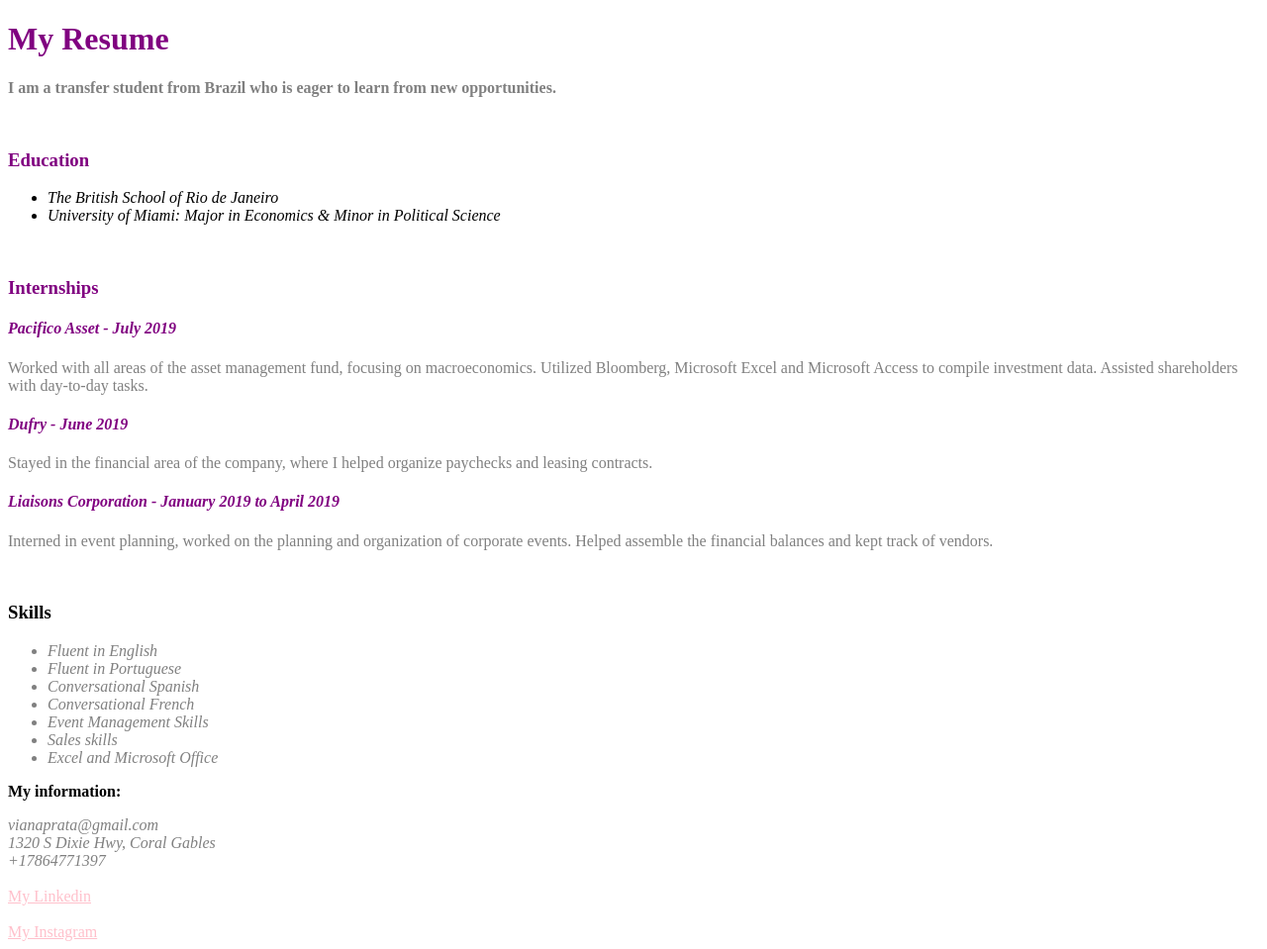
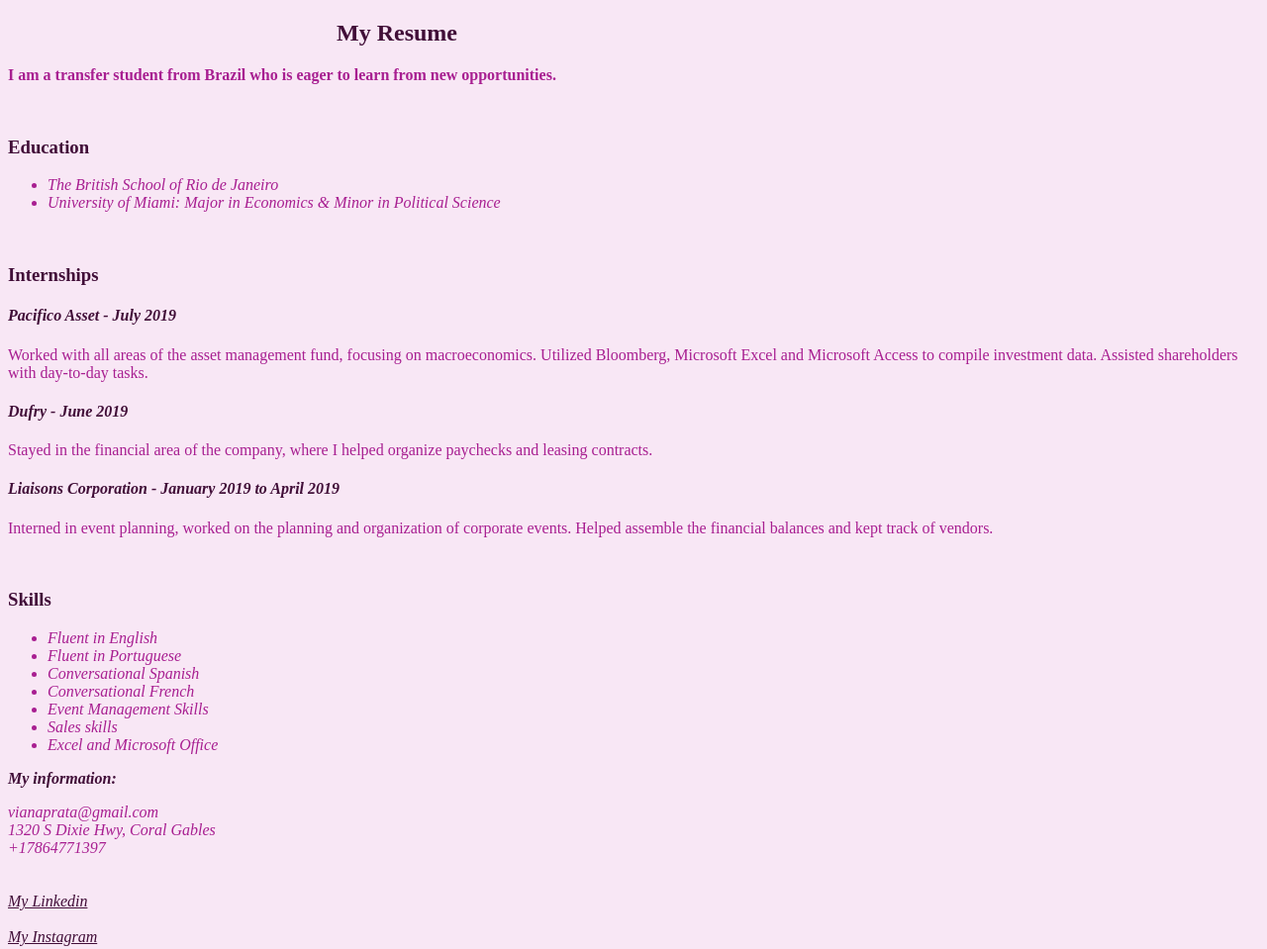
Before and after one commit to vianaprata/CIM111, a plain HTML site: page hw/resume/index.html in a window 1280 px wide. Shown: the top 959 px of the page at 99% size. Drawn offline with Linux system fonts and the light colour scheme.

Commit message:
corrections first assignment

```diff
--- /dev/null
+++ b/class_examples/css_intro/style.css
@@ -0,0 +1,11 @@
+h1 {
+  font-size: 50px;
+  color:goldenrod;
+}
+
+p {
+  font-size: 150%;
+  font-weight: 600;
+}
+
+/* percentage is how big in relation to something else, the px is how big it will be */
--- a/hw/resume/index.html
+++ b/hw/resume/index.html
@@ -6,75 +6,76 @@
     <meta name="description" content="My resume">
     <meta name="keywords" content="HTML,tags">
 		<meta name="viewport" content="width=device-width, initial-scale=1.0">
-    <div>
       <title> Viana Barcellos Prata </title>
-    </div>
+
 
     <!---<p> <b> Viana Barcellos Prata's resume </b> </p>  do this with command / to hide -->
     <!-- this color change, changes all h1/ to change paragrapha put p/ to change other things put trhe initialsw -->
-     <Style>
+     <!-- <Style>
       h1 {
-        color: purple;
+        color: purp;
        }
-    </style>
+    </style> -->
 
-    <Style>
+    <!-- <Style>
      p {
-       color: grey;
+       color: orange ;
       }
-    </style>
+    </style> -->
 
 <!-- this other way styles everything you specify in the style.css file -->
 <link rel="stylesheet" href="style.css">
 
   </head>
 
+<!-- the id is for style, put tyle1 in all paragraphs -->
   <body>
-    <div>
-    <h1> <b> My Resume </b> </h1>
+    <main>
+    <section id="centered">
+    <h1> My Resume </h1>
+  </section>
+  <section id="numbertwo">
     <p> <b> I am a transfer student from Brazil who is eager to learn from new opportunities.</b> </p>
-  </div>
+  </section>
+</main>
  <!-- this color changes, changes just this espicific thing -->
 <br>
-    <div>
-      <h3 style= "color: purple"> Education</h3>
-    <p> <ul> <i>
-      <li > The British School of Rio de Janeiro</li>
-      <li > University of Miami: Major in Economics & Minor in Political Science </i> </li>
+    <section>
+      <h3 style= "color: #410E38 "> Education</h3>
+    <p style= "color: #A81F91 " > <ul>
+      <li style= "color: #A81F91"> <i> The British School of Rio de Janeiro </li> </i>
+      <li style= "color: #A81F91"> <i> University of Miami: Major in Economics & Minor in Political Science </i> </li>
     </ul>
     </p>
-  </div>
+  </section>
 
 <br>
-  <div>
+  <section>
     <h3>Internships </h3>
 
   <h4> <i> Pacifico Asset - July 2019 </i> </h4>
         <p> Worked with all areas of the asset management fund, focusing on macroeconomics. Utilized Bloomberg, Microsoft Excel and Microsoft Access to compile investment data. Assisted shareholders with day-to-day tasks.
   <h4> <i> Dufry - June 2019 </i> </h4>
        <p> Stayed in the financial area of the company, where I helped organize paychecks and leasing contracts. </p>
-  <i>
-  <h4> Liaisons Corporation - January 2019 to April 2019 </h4>
-  </i>
+  <h4> <i> Liaisons Corporation - January 2019 to April 2019 </i> </h4>
     <p> Interned in event planning, worked on the planning and organization of corporate events. Helped assemble the financial balances and kept track of vendors.
       <br>
-</div>
+</section>
 
 <br>
-<div>
-  <h3 style= "color: black"> Skills </h3>
-<p style= "color: grey"> <ul style= "color: grey"> <i>
-  <li> Fluent in English </li>
-  <li> Fluent in Portuguese </li>
-  <li> Conversational Spanish </li>
-  <li> Conversational French </li>
-  <li> Event Management Skills </li>
-  <li> Sales skills </li>
-  <li> Excel and Microsoft Office </li>
-</i>
+<section>
+  <h3 style= "color: #410E38   "> Skills </h3>
+<p style= "color: #A81F91   "> <ul style= "color: #A81F91    ">
+  <li> <i> Fluent in English <i> </li>
+  <li> <i> Fluent in Portuguese </i> </li>
+  <li> <i> Conversational Spanish </i> </li>
+  <li> <i> Conversational French </i> </li>
+  <li> <i> Event Management Skills </i> </li>
+  <li> <i> Sales skills </i> </li>
+  <li> <i> Excel and Microsoft Office </i> </li>
 </ul>
 </p>
-</div>
+</section>
 
 <!-- <br> breaks the text to start a new line (one more creates a new space) also <p> few spaces </p>, we can do this or start a new paragraph. -->
 <!-- ordered list: <ol> can also make lists by making more paragraphs.
@@ -82,27 +83,27 @@
 <!-- unordered list : <ul>
 <li> item </li>
 </ul> -->
-
+<article>
 <!-- <b> makes it bold </b> / <i> Makes it Italic </i> -->
-<p style= "color: black"> <b> My information:</b> </p>
-    <address style= "color: grey">
+<p style= "color: #410E38  "> <b> My information:</b> </p>
+    <address style= "color: #A81F91 ">
       vianaprata@gmail.com <br>
       1320 S Dixie Hwy, Coral Gables <br>
       +17864771397 <br>
       </address>
       <br>
-
-
+</article>
+<br>
 <!-- <p> My information: </p> -->
 <!-- link to another page: after href is where it will go, after is how is shows in the page -->
 
-<div>
+<section>
 <a href="https://www.linkedin.com/in/viana-barcellos-prata-125362165/">My Linkedin</a>
 <br>
 <br>
 <a href="https://www.instagram.com/vianaprata/">My Instagram</a>
 <br>
-</div>
+</section>
 
 <!-- image : drag the image into the image folder and then specify in src - put size so it does not come huge-->
 <!-- <a href="Images/me.JGP">Picture</a> This links the picture to open separately like the website -->
@@ -124,14 +125,34 @@
  -->
 
 <br>
-<table style= "color: orange">
+<table style= "color: #DA73C9">
   <tr>
     <th> Available Working time </th>
     <th> Classes this semester </th>
   </tr>
 <tr>
-<td> Friday to Sunday <br>  </td>
-<td>  Web Lab <br>  International Monetary System <br>  English 105 <br>  Germany since 1815 <br>  Microenconomic Theory <br>  Mass media and politics </td>
+<td> Friday to Sunday  </td>
+<td>  Web Lab </td>
+</tr>
+<tr>
+  <td> </td>
+  <td> International Monetary System </td>
+</tr>
+<tr>
+  <td> </td>
+  <td> English 105 </td>
+</tr>
+<tr>
+  <td> </td>
+     <td> Germany since 1815 </td>
+</tr>
+<tr>
+  <td> </td>
+  <td>  Microenconomic Theory </td>
+</tr>
+<tr>
+  <td> </td>
+ <td>  Mass media and politics </td>
 </tr>
 </table>
 
@@ -141,6 +162,5 @@
 <!-- div adds structure and movement, to group content. Each work experience or education should have one div/ has to be inside a div -->
 
 <!-- <span> surrounds something to modify it later </span>  divs are for big contents and spn for smaller phrases for example-->
-
   </body>
 </html>
--- a/hw/resume/style.css
+++ b/hw/resume/style.css
@@ -1,11 +1,41 @@
+html, body {
+  background-color: #F8E7F5 ;
+    /* padding: 10x; */
+}
+
+section#centered, #centered {
+  width: 600px;
+  /* margin: 10px; this sets to all four sides */
+  margin: 0 auto;
+  /* set the margin to be 0 on top and bottom , and auto on left and right/ 0 auto centers in the middle */
+  /* border: 0px solid: pink; */
+  /* max-width: 90;
+  min-width: 80; for later */
+}
+
+section#numbertwo, #numbertwo {
+  width: 900 px;
+  margin: 0 auto;
+}
+
+h1 {
+  color: #410E38  ;
+}
+
+p {
+  color: #A81F91   ;
+ }
+
 h3 {
-  color: purple;
+  color: #410E38   ;
 }
 
 h4 {
-  color: purple;
+  color: #410E38 ;
 }
 
 a {
-  color: pink;
+  color: #410E38;
 }
+
+/* to comment hidden in css*/
```
Also changed, not shown: class_examples/css_intro/index.html (added, +14 -0 lines).
